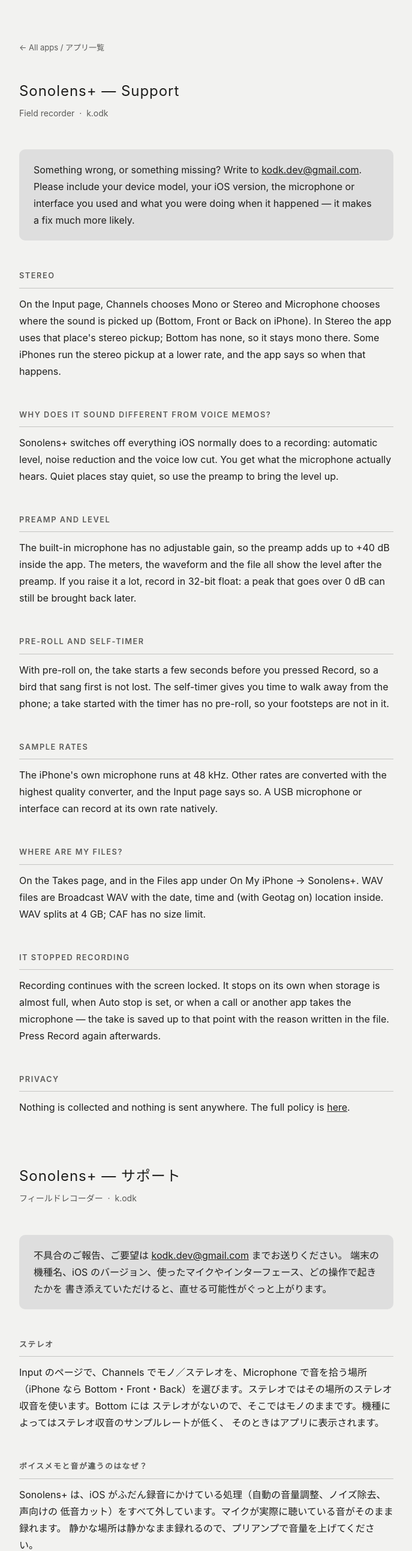
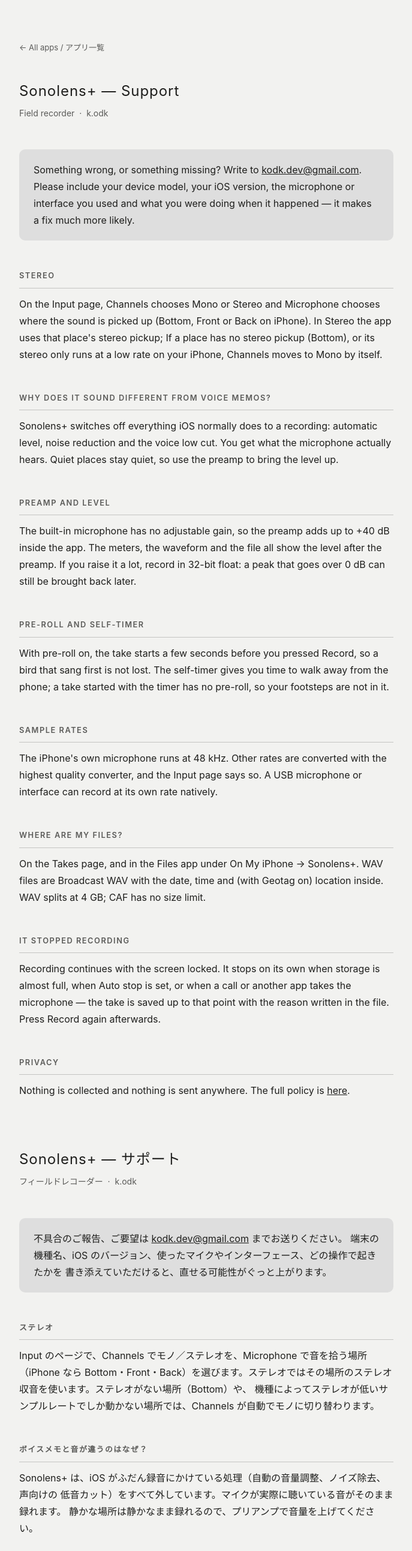
Before and after one commit to keiodak/privacy, a plain HTML site: page sonolens-support.html in a window 1280 px wide. Shown: the top 2586 px of the page at 60% size, without its empty margins (296-983 px from the left). Drawn offline with Linux system fonts and the light colour scheme.

Commit message:
Sonolens+: stereo falls back to mono (guide, support)

```diff
--- a/sonolens-support.html
+++ b/sonolens-support.html
@@ -70,8 +70,8 @@
   <h2>Stereo</h2>
   <p>On the Input page, Channels chooses Mono or Stereo and Microphone chooses where the sound is
   picked up (Bottom, Front or Back on iPhone). In Stereo the app uses that place's stereo pickup;
-  Bottom has none, so it stays mono there. Some iPhones run the stereo pickup at a lower rate, and
-  the app says so when that happens.</p>
+  If a place has no stereo pickup (Bottom), or its stereo only runs at a low rate
+  on your iPhone, Channels moves to Mono by itself.</p>
 
   <h2>Why does it sound different from Voice Memos?</h2>
   <p>Sonolens+ switches off everything iOS normally does to a recording: automatic level,
@@ -122,9 +122,8 @@
 
     <h2>ステレオ</h2>
     <p>Input のページで、Channels でモノ／ステレオを、Microphone で音を拾う場所（iPhone なら
-    Bottom・Front・Back）を選びます。ステレオではその場所のステレオ収音を使います。Bottom には
-    ステレオがないので、そこではモノのままです。機種によってはステレオ収音のサンプルレートが低く、
-    そのときはアプリに表示されます。</p>
+    Bottom・Front・Back）を選びます。ステレオではその場所のステレオ収音を使います。ステレオがない場所（Bottom）や、
+    機種によってステレオが低いサンプルレートでしか動かない場所では、Channels が自動でモノに切り替わります。</p>
 
     <h2>ボイスメモと音が違うのはなぜ？</h2>
     <p>Sonolens+ は、iOS がふだん録音にかけている処理（自動の音量調整、ノイズ除去、声向けの
```
Also changed, not shown: 1 other file.
